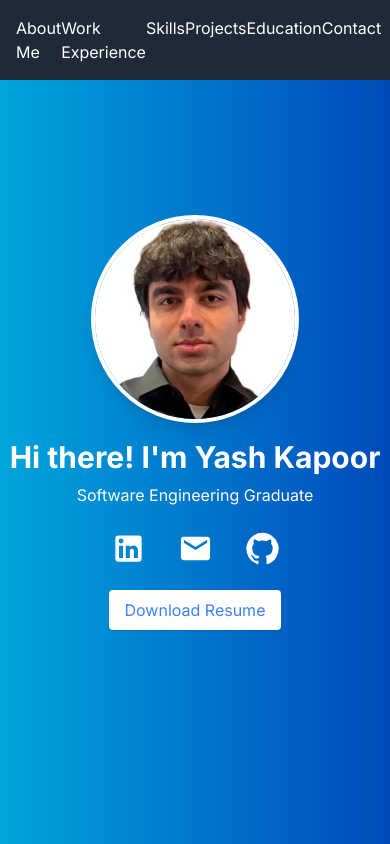
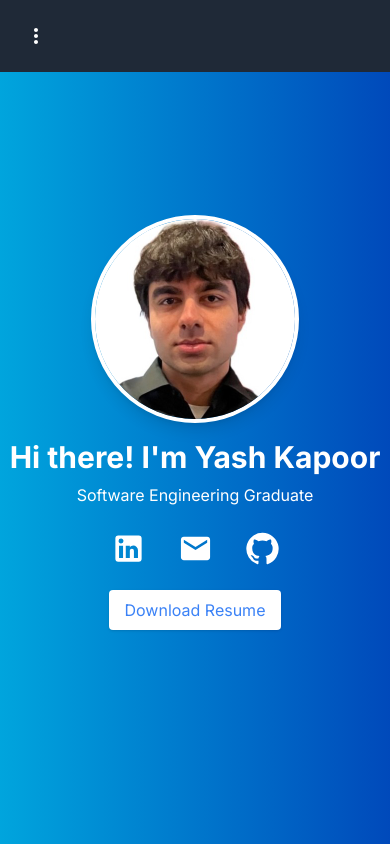
Before and after one commit to YashKapoor1102/Portfolio-Website, a Next.js app: page / in a window 390 px wide. Shown: the top 844 px of the page. Built offline with nearby package versions, Linux system fonts and the light colour scheme.

Commit message:
Adjusted nav bar to work for smaller screens

```diff
--- a/src/app/components/ContactForm.tsx
+++ b/src/app/components/ContactForm.tsx
@@ -4,7 +4,7 @@ import { useState } from "react";
 import Button from '@mui/material/Button';
 import SendIcon from '@mui/icons-material/Send';
 
-const ContactForm = () => {
+const ContactForm: React.FC = () => {
     const [email, setEmail] = useState('');
     const [subject, setSubject] = useState('');
     const [message, setMessage] = useState('');
@@ -55,7 +55,7 @@ const ContactForm = () => {
     }
 
     return (
-        <div id="ContactForm" className="flex justify-center items-center bg-gray-100">
+        <div id="ContactForm" className="flex justify-center items-center bg-gray-200">
             <form action="https://formsubmit.co/yashkapooruni@gmail.com"
                 method="POST"
                 onSubmit={handleSubmit}
--- a/src/app/components/Education.tsx
+++ b/src/app/components/Education.tsx
@@ -1,6 +1,7 @@
 import React from 'react';
 import Button from '@mui/material/Button';
 import SchoolIcon from '@mui/icons-material/School';
+import Image from 'next/image';
 
 const Education: React.FC = () => {
     return (
@@ -9,7 +10,13 @@ const Education: React.FC = () => {
                 <h1 className="text-4xl font-extrabold text-center mb-10">Education</h1>
 
                 <div className="bg-white shadow-md text-center rounded-lg p-6">
-                    <img src={'/images/CarletonLogo.jpg'} alt="Carleton University" className="h-48 inline mb-4"/>
+                    <Image
+                        src={'/images/CarletonLogo.jpg'}
+                        alt="Carleton University"
+                        className="inline mb-4"
+                        width={256}
+                        height={192}
+                    />
                     <h2 className="text-2xl font-bold mb-1">Carleton University</h2>
                     <p className="text-lg text-gray-700 mb-4">Bachelor of Engineering in Software Engineering with Co-op</p>
                     <div className="mb-4">
--- a/src/app/components/Introduction.tsx
+++ b/src/app/components/Introduction.tsx
@@ -3,15 +3,18 @@ import IconButton from '@mui/material/IconButton';
 import LinkedInIcon from '@mui/icons-material/LinkedIn';
 import EmailIcon from '@mui/icons-material/Email';
 import GitHubIcon from '@mui/icons-material/GitHub';
+import Image from 'next/image';
 import '../styles/custom.css';
 
 const Introduction: React.FC = () => {
     return (
         <section className="flex flex-col items-center justify-center animated-gradient py-16 text-white h-screen">
-            <img
+            <Image
                 src="/images/My Picture.png"
                 alt="Yash Kapoor"
-                className="w-52 h-52 rounded-full border-4 border-white shadow-lg"
+                className="rounded-full border-4 border-white shadow-lg"
+                width={208}
+                height={208}
             />
             <h1 className="mt-4 text-3xl font-bold">Hi there! I&apos;m Yash Kapoor</h1>
             <p className="mt-2 text-center max-w-xl mb-4">
--- a/src/app/components/Modal.tsx
+++ b/src/app/components/Modal.tsx
@@ -1,4 +1,5 @@
 import React from 'react';
+import Image from 'next/image';
 
 interface VideoModalProps {
     isOpen: boolean;
@@ -22,7 +23,7 @@ const Modal: React.FC<VideoModalProps> = ({isOpen, onClose, videoSrc, type}) =>
         <div className='fixed inset-0 bg-black bg-opacity-50 z-50 flex justify-center items-center' onClick={handleClickOutside}>
             <div className='bg-white p-4 rounded-lg shadow-lg'>
                 {type === 'image' ? (
-                    <img src={videoSrc} alt="Image" width="800" height="450" />
+                    <Image src={videoSrc} alt="Image" width={800} height={450} />
                 ) : (
                     <video width="800" height="450" controls>
                         <source src={videoSrc} type="video/mp4" />
--- a/src/app/components/Navbar.tsx
+++ b/src/app/components/Navbar.tsx
@@ -1,27 +1,103 @@
-import React from 'react';
-import Link from 'next/link';
+"use client";
+
+import React, {useState, useEffect } from 'react';
+import IconButton from '@mui/material/IconButton';
+import MenuIcon from '@mui/icons-material/MoreVert';
 
 const Navbar: React.FC = () => {
+    const [isNarrowScreen, setIsNarrowScreen] = useState(false);
+    const [menuOpen, setMenuOpen] = useState(false);
+
+    useEffect(() => {
+        const checkScreenSize = () => {
+            setIsNarrowScreen(window.innerWidth < 770);
+        };
+
+        checkScreenSize();
+        window.addEventListener('resize', checkScreenSize);
+
+        return () => {
+            window.removeEventListener('resize', checkScreenSize);
+        };
+    }, []);
+
+
+    const handleScroll = (event: React.MouseEvent<HTMLAnchorElement, MouseEvent>, targetId: string) => {
+        event.preventDefault();
+        const targetElement = document.getElementById(targetId);
+        if (targetElement) {
+            targetElement.scrollIntoView({ behavior: 'smooth' });
+        }
+        setMenuOpen(false);
+        // closing the menu after the user clicks on a link from the nav bar
+    };
+
+    const renderNavLinks: () => React.ReactNode = () => {
+        return (
+            <>
+                <a
+                    href="#AboutMe"
+                    onClick={(e) => handleScroll(e, 'AboutMe')}
+                    className="hover:text-gray-300"
+                >
+                    About Me
+                </a>
+                <a
+                    href="#WorkExperience"
+                    onClick={(e) => handleScroll(e, 'WorkExperience')}
+                    className="hover:text-gray-300">Work Experience
+                </a>
+                <a
+                    href="#Skills"
+                    onClick={(e) => handleScroll(e, 'Skills')}
+                    className="hover:text-gray-300"
+                >
+                    Skills
+                </a>
+                <a
+                    href="#Projects"
+                    onClick={(e) => handleScroll(e, 'Projects')}
+                    className="hover:text-gray-300"
+                >
+                    Projects
+                </a>
+                <a
+                    href="#Education"
+                    onClick={(e) => handleScroll(e, 'Education')}
+                    className="hover:text-gray-300"
+                >
+                    Education
+                </a>
+                <a
+                    href="#ContactForm"
+                    onClick={(e) => handleScroll(e, 'ContactForm')}
+                    className="hover:text-gray-300"
+                >
+                    Contact
+                </a>
+
+            </>
+
+        )
+
+    }
+
     return (
-        <nav className="fixed top-0 w-full flex justify-around p-4 bg-gray-800 text-white z-50">
-            <Link href="#AboutMe" legacyBehavior>
-                <a className="hover:text-gray-300">About Me</a>
-            </Link>
-            <Link href="#WorkExperience" legacyBehavior>
-                <a className="hover:text-gray-300">Work Experience</a>
-            </Link>
-            <Link href="#Skills" legacyBehavior>
-                <a className="hover:text-gray-300">Skills</a>
-            </Link>
-            <Link href="#Projects" legacyBehavior>
-                <a className="hover:text-gray-300">Projects</a>
-            </Link>
-            <Link href="#Education" legacyBehavior>
-                <a className="hover:text-gray-300">Education</a>
-            </Link>
-            <Link href="#ContactForm" legacyBehavior>
-                <a className="hover:text-gray-300">Contact</a>
-            </Link>
+        <nav className={`fixed top-0 w-full flex justify-around ${!isNarrowScreen ? 'p-4' : 'p-0'} p-4 bg-gray-800 text-white z-50`}>
+            <div className={`flex justify-between w-full ${!isNarrowScreen ? 'px-16' : ''}`}>
+                {!isNarrowScreen ? renderNavLinks() : (
+                    <IconButton onClick={() => setMenuOpen(!menuOpen)} color="inherit">
+                        <MenuIcon />
+                    </IconButton>
+                )}
+            </div>
+            { isNarrowScreen && menuOpen && (
+                <div className="flex flex-col items-center bg-gray-800 w-full absolute top-full left-0 space-y-4">
+                    {renderNavLinks()}
+                    <br />
+                </div>
+            )}
+
         </nav>
     );
 };
--- a/src/app/components/Projects.tsx
+++ b/src/app/components/Projects.tsx
@@ -4,6 +4,7 @@ import React, { useState, useRef, useEffect } from 'react';
 import Modal from "./Modal";
 import GitHubIcon from '@mui/icons-material/GitHub';
 import Button from '@mui/material/Button';
+import Image from 'next/image';
 
 const projects = [
     {
@@ -201,7 +202,7 @@ const Projects: React.FC = () => {
     }, []);
 
     return (
-        <section id="Projects" className="py-12 bg-gray-100">
+        <section id="Projects" className="py-12 bg-gray-200">
             <div className="container mx-auto px-6">
                 <h1 className="text-4xl font-extrabold text-center mb-10">My Projects</h1>
                 <div className="grid gap-12 lg:grid-cols-2">
@@ -213,7 +214,13 @@ const Projects: React.FC = () => {
                             <div className="flex-grow">
                                 <div className="relative h-96 cursor-pointer" onClick={() => openModal(project.demo, project.type)}>
                                     {project.type === 'image' ? (
-                                        <img className="absolute inset-0 w-full h-full object-contain" src={project.demo} alt="Image" width="800" height="450" />
+                                        <Image
+                                            className="absolute inset-0 w-full h-full object-contain"
+                                            src={project.demo}
+                                            alt="Image"
+                                            width={800}
+                                            height={450}
+                                        />
                                     ) : (
                                         <video
                                             ref={demoElement => { videoRefs.current[project.demo] = demoElement }}
--- a/src/app/components/WorkExperience.tsx
+++ b/src/app/components/WorkExperience.tsx
@@ -36,7 +36,7 @@ const WorkExperience: React.FC = () => {
         }
     ]
     return (
-        <section id="WorkExperience" className="py-8 flex flex-col bg-gray-100">
+        <section id="WorkExperience" className="py-8 flex flex-col bg-gray-200">
             <h1 className="text-2xl font-extrabold text-center mb-8">Work Experience</h1>
             <div className="relative flex flex-col">
                 <div className="absolute w-1 bg-gray-300 h-full left-1/2 transform -translate-x-1/2"></div>
```
